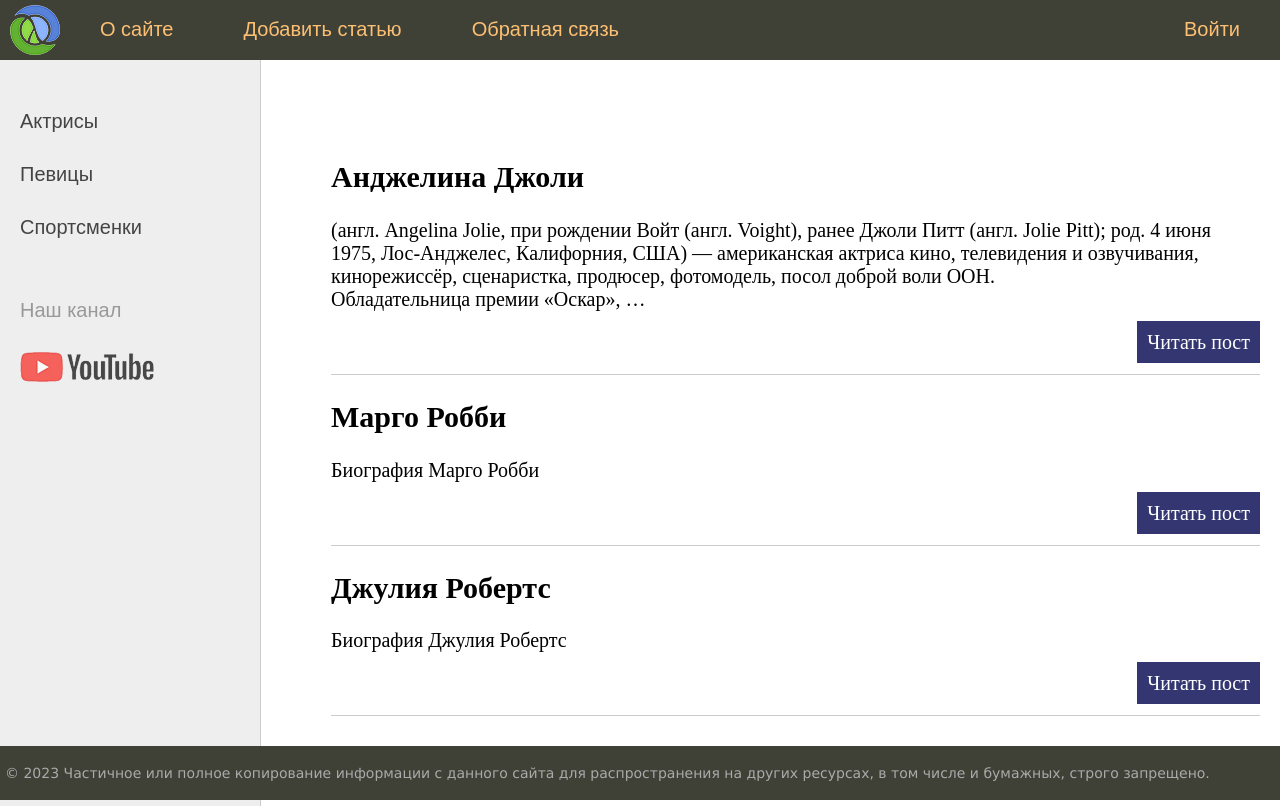
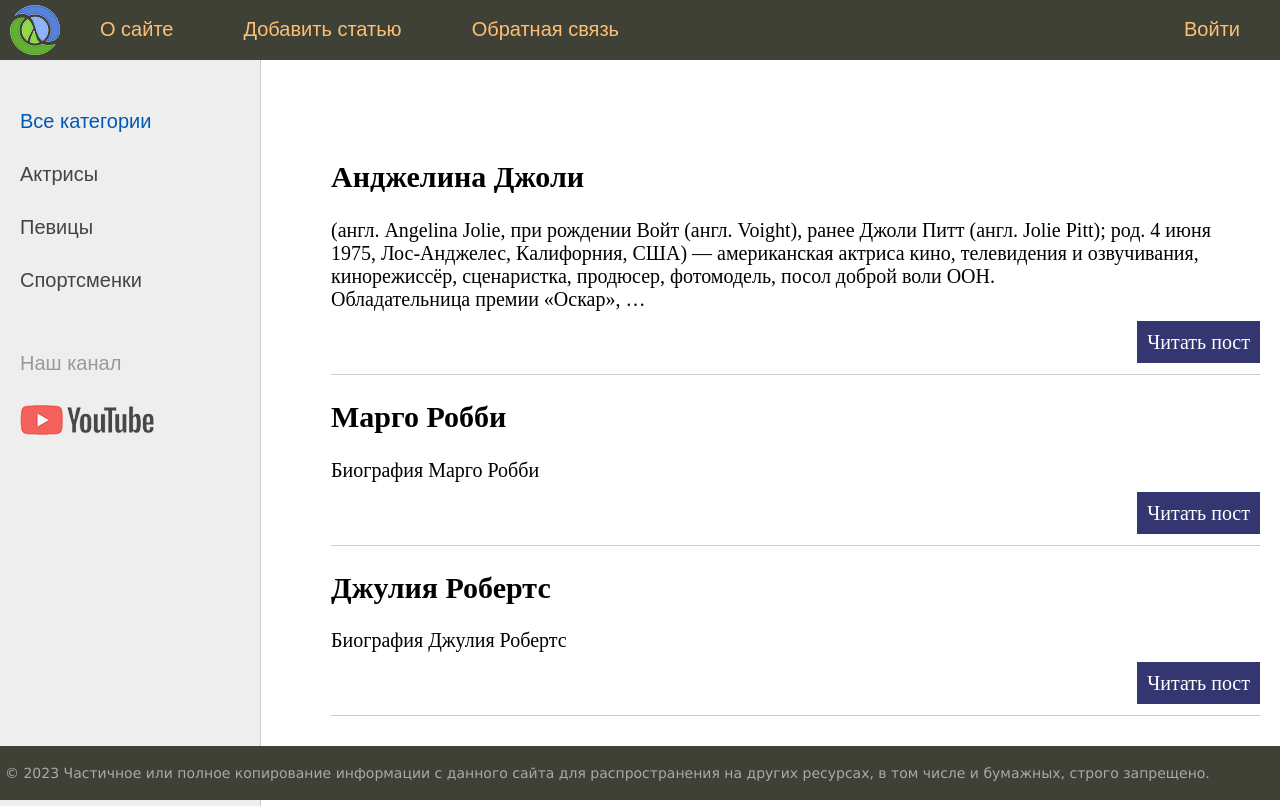
Before and after one commit to arduan/sitewomen, a Django app: page / in a window 1280 px wide. Run offline with Django 4.2, Linux system fonts and the light colour scheme.

Commit message:
New hotfix.

```diff
--- a/templates/base.html
+++ b/templates/base.html
@@ -32,9 +32,9 @@
 	<td valign="top" class="left-chapters">
 	<ul id="leftchapters">
 		{% if cat_selected == 0 or cat_selected is None %}
+			<li class="selected">Все категории</li>
 		{% else %}
-		<li class="selected">Все категории</li>
-
+			<li><a href="{% url 'home' %}">Все категории</a></li>
 		{% endif %}
 
 		{% show_categories cat_selected %}
```
